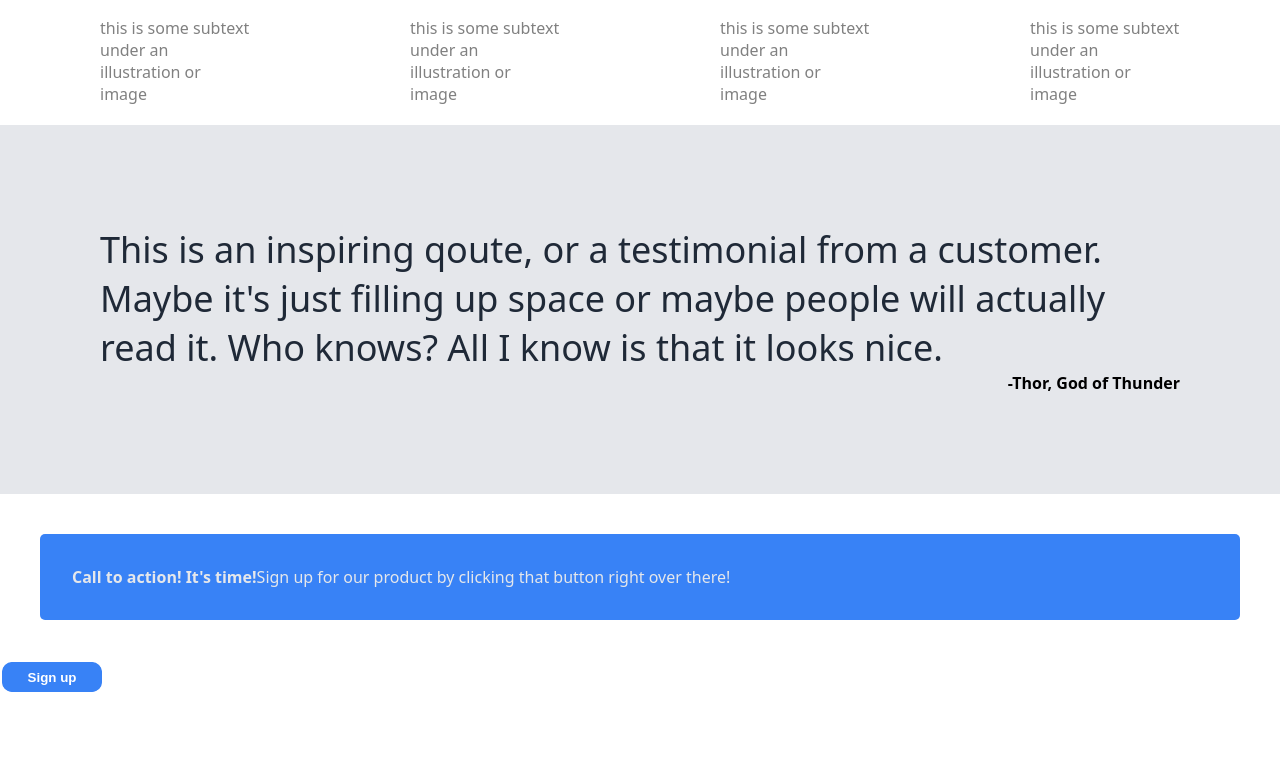
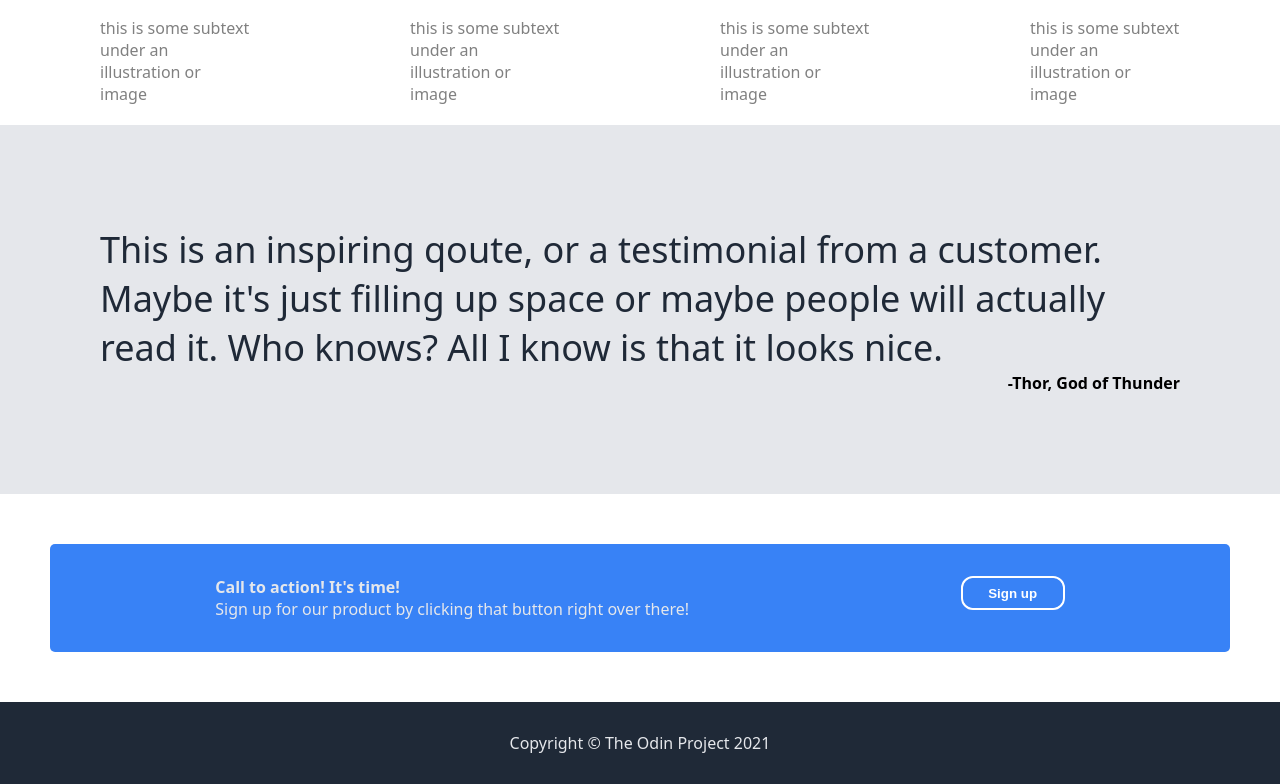
Before and after one commit to anthonyc20b/odin-landing-page, a plain HTML site: page index.html in a window 1280 px wide. Shown: the part 837-1621 px from the top of the page. Before the commit the page ends 1531 px from the top, so only its background shows below. Drawn offline with Linux system fonts and the light colour scheme.

Commit message:
Add footer and CSS for final draft

```diff
--- a/index.html
+++ b/index.html
@@ -52,10 +52,16 @@
     </div>
 
     <div class="cta">
+        <div class="cta-content">
         <div class="cta-header">Call to action! It's time!</div>
         <div class="cta-body">Sign up for our product by clicking that button right over there!</div>
+        </div>
+        <div class="cta-button"><button>Sign up</button></div>
     </div>
-    <div class="cta-button"><button>Sign up</button></div>
+
+    <div class="footer">
+        Copyright © The Odin Project 2021
+    </div>
 </body>
 
 </html>
--- a/style.css
+++ b/style.css
@@ -88,12 +88,18 @@ body {
 .cta {
     display: flex;
     flex: 1;
-    flex-direction: row;
     background-color: #3882f6;
     padding: 32px;
-    margin: 40px;
+    margin: 50px;
     border-radius: 5px;
+    gap: 5px;
     color: #e5e7eb;
+    justify-content: space-around;
+}
+
+.cta-content {
+    display: flex;
+    flex-direction: column;
 }
 
 .cta-header {
@@ -109,6 +115,14 @@ body {
     border: 2px solid white;
     border-radius: 12px;
     font-weight: 700;
+}
+
+.footer {
+    display: flex;
+    background-color: #1f2937;
+    justify-content: center;
+    color: #e5e7eb;
+    padding: 30px;
 }
 
 a {
```
